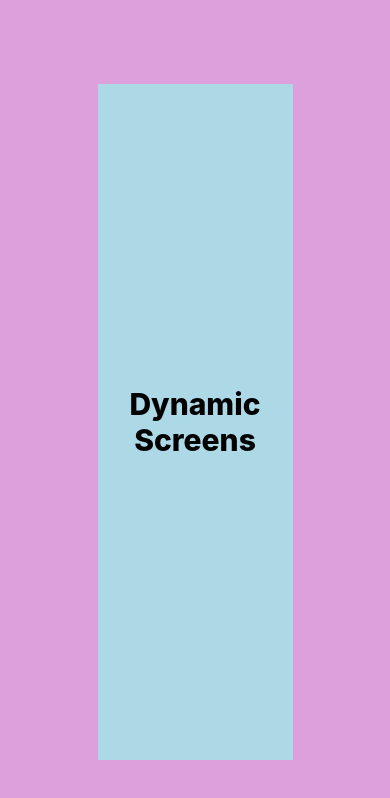
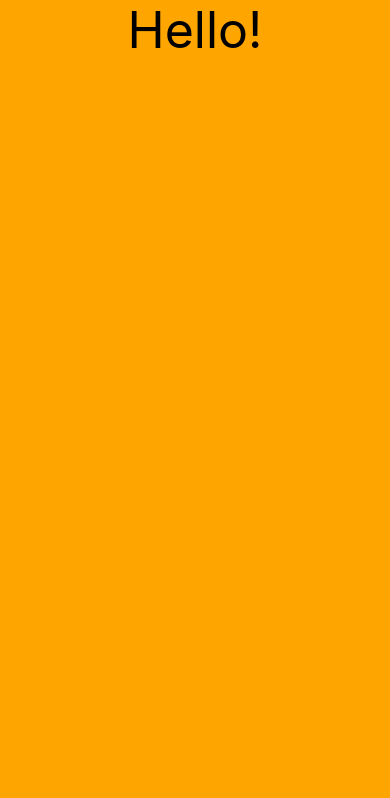
Before and after one commit to prasanv/reactNative, a React Native app: screen / in a window 390 px wide. Shown: the top 798 px of the page. Built offline with nearby package versions, Linux system fonts and the light colour scheme.

Commit message:
SafeAreaView API

```diff
--- a/App.tsx
+++ b/App.tsx
@@ -6,7 +6,8 @@ import React from 'react';
 // import Layout from './components/5-layout';
 // import Dimensions from './components/6-dimensions';
 // import DimensionsWithEventListeners from './components/6-dimensionsEventListener';
-import DimensionsHook from './components/6-dimensionsHook';
+// import DimensionsHook from './components/6-dimensionsHook';
+import SafeAreaViewAPI from './components/7-safeAreaView';
 
 function App(): React.JSX.Element {
   // return <HelloWorld />;
@@ -16,7 +17,8 @@ function App(): React.JSX.Element {
   // return <Layout />;
   // return <Dimensions />;
   // return <DimensionsWithEventListeners />;
-  return <DimensionsHook />;
+  // return <DimensionsHook />;
+  return <SafeAreaViewAPI />
 }
 
 export default App;
--- /dev/null
+++ b/components/7-safeAreaView.tsx
@@ -0,0 +1,31 @@
+import React from 'react';
+import {View, Text, StyleSheet, SafeAreaView} from 'react-native';
+
+const SafeAreaViewAPI = () => {
+  return (
+    <SafeAreaView style={[styles.safeAreaViewContainer]}>
+      <View style={[styles.container]}>
+        <Text style={styles.text}>Hello!</Text>
+      </View>
+    </SafeAreaView>
+  );
+};
+
+const styles = StyleSheet.create({
+  safeAreaViewContainer: {
+    flex: 1,
+    backgroundColor: 'lightgreen',
+  },
+  container: {
+    flex: 1,
+    backgroundColor: 'orange',
+  },
+  text: {
+    fontSize: 50,
+    color: 'black',
+    fontWeight: '400',
+    textAlign: 'center',
+  },
+});
+
+export default SafeAreaViewAPI;
```
